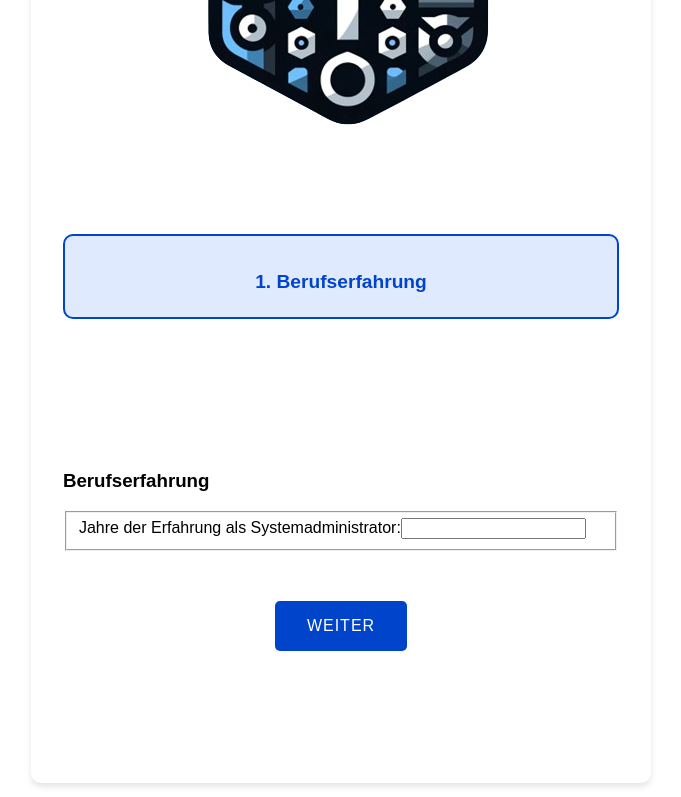
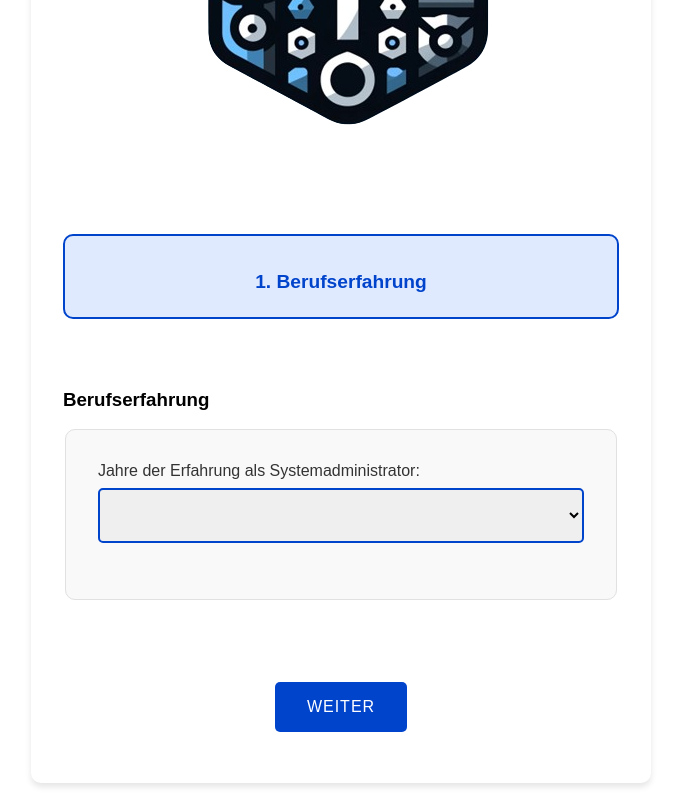
Before and after one commit to Jonasph7/nuxt_web_engineering, a Nuxt app: page /qualificationform in a window 1280 px wide. Shown: the part 455-1252 px from the top of the page, without its empty margins (299-980 px from the left). Built offline with nearby package versions, Linux system fonts and the light colour scheme; no server answers.

Commit message:
Dropdown Menü und Design für Formular fertig

```diff
--- a/pages/impressum.vue
+++ b/pages/impressum.vue
@@ -3,15 +3,15 @@
     <h1>Impressum</h1>
 
     <div class="contact-info">
-      <p><strong>Alfred Mustermann</strong><br />
-      [Straße]<br />
-      [Postleitzahl] [Ort]</p>
+      <p><strong>Alfred Schmitz</strong><br />
+        Tulpenstraße 312<br />
+      360420 Wolfenstein</p>
 
       <p><strong>Handelsregister:</strong> 360420<br />
       <strong>Registergericht:</strong> Kiel</p>
 
       <p><strong>Vertreten durch:</strong><br />
-      [Vor- und Nachnamen der vertretungsberechtigten Personen]</p>
+      Alfred Schmitz, Erika Schmitz</p>
     </div>
 
     <h2>Kontakt</h2>
--- a/pages/qualificationform.vue
+++ b/pages/qualificationform.vue
@@ -4,6 +4,7 @@
     <div class="logo-container">
       <img src="/Bild1-removebg-preview.png" alt="TechInnovate Solutions Logo" />
     </div>
+    <div class="funnel-stages-container">
       <div class="funnel-stages">
         <div class="funnel-stage" @click="setActiveStage('experience')" :class="{ active: activeStage === 'experience', completed: isCompleted('experience') }">
           <h3>1. Berufserfahrung</h3>
@@ -21,13 +22,19 @@
           <h3>5. Überprüfung und Absenden</h3>
         </div>
       </div>
+    </div>
     <div class="stage-content">
       <div v-if="activeStage === 'experience'" class="form-content">
         <h3>Berufserfahrung</h3>
         <form @submit.prevent="nextStage('skills')">
           <fieldset>
             <label for="experience">Jahre der Erfahrung als Systemadministrator:</label>
-            <input type="number" id="experience" v-model.number="form.experience" min="0" required>
+            <select id="experience" v-model="form.experience" required>
+              <option value="0">0 Jahre</option>
+              <option value="1-3">1-3 Jahre</option>
+              <option value="4-10">4-10 Jahre</option>
+              <option value=">10">>10 Jahre</option>
+            </select>
           </fieldset>
           <br>
           <button type="submit" class="next-button">Weiter</button>
@@ -114,9 +121,6 @@
   </div>
 </template>
 
-
-
-
 <script>
 import { supabase } from '@/supabase' // Adjust the path according to your project structure
 
@@ -130,7 +134,7 @@ export default {
         lastName: "",
         email: "",
         phone: null,
-        experience: null,
+        experience: "",
         skills: "",
         education: "",
       },
@@ -156,7 +160,7 @@ export default {
         this.formHasErrors = true;
         return false;
       }
-      if (this.activeStage === 'experience' && this.form.experience === null) {
+      if (this.activeStage === 'experience' && !this.form.experience) {
         this.formHasErrors = true;
         return false;
       }
@@ -175,13 +179,13 @@ export default {
         case 'personal':
           return this.form.firstName && this.form.lastName && this.form.email && this.form.phone !== null;
         case 'experience':
-          return this.form.experience !== null;
+          return this.form.experience;
         case 'skills':
           return this.form.skills;
         case 'education':
           return this.form.education;
         case 'review':
-          return this.form.firstName && this.form.lastName && this.form.email && this.form.phone !== null && this.form.experience !== null && this.form.skills && this.form.education;
+          return this.form.firstName && this.form.lastName && this.form.email && this.form.phone !== null && this.form.experience && this.form.skills && this.form.education;
         default:
           return false;
       }
@@ -197,7 +201,7 @@ export default {
       const formData = {
         ...this.form,
         phone: parseInt(this.form.phone, 10),
-        experience: parseInt(this.form.experience, 10)
+        experience: this.form.experience
       };
 
       try {
@@ -220,11 +224,6 @@ export default {
   },
 };
 </script>
-
-
-
-
-
 
 <style scoped>
 /* Stile für den Titel */
@@ -253,6 +252,11 @@ export default {
 }
 
 /* Stile für die Funnel-Stufen */
+.funnel-stages-container {
+  display: flex;
+  flex-direction: column;
+}
+
 .funnel-stages {
   display: flex;
   flex-direction: column; /* Vertikale Anordnung */
@@ -294,7 +298,6 @@ export default {
   justify-content: center;
   align-items: center;
   min-height: 400px; /* Festgelegte Mindesthöhe für Konsistenz */
-  height: 400px; /* Feste Höhe */
   transition: height 0.3s;
 }
 
@@ -302,7 +305,7 @@ export default {
   width: 100%;
 }
 
-.qualifications-form fieldset {
+.form-content fieldset {
   border: 1px solid #e1e1e1;
   border-radius: 10px;
   padding: 2rem;
@@ -321,7 +324,7 @@ export default {
 }
 
 /* Legendenstil */
-.qualifications-form legend {
+.form-content legend {
   font-size: 1.2rem;
   color: #0044cc;
   margin-bottom: 1rem;
@@ -329,16 +332,16 @@ export default {
 }
 
 /* Input- und Label-Stile */
-.qualifications-form label {
+.form-content label {
   display: block;
   margin-bottom: 0.5rem;
   color: #333;
   font-size: 1rem;
 }
 
-.qualifications-form input,
-.qualifications-form textarea,
-.qualifications-form select {
+.form-content input,
+.form-content textarea,
+.form-content select {
   width: 100%;
   padding: 1rem;
   border: 2px solid #0044cc; /* Blaue Umrandung */
@@ -348,9 +351,9 @@ export default {
   transition: border-color 0.3s;
 }
 
-.qualifications-form input:focus,
-.qualifications-form textarea:focus,
-.qualifications-form select:focus {
+.form-content input:focus,
+.form-content textarea:focus,
+.form-content select:focus {
   border-color: #0044cc;
   outline: none;
   box-shadow: 0 0 0 3px rgba(0, 68, 204, 0.2);
@@ -399,5 +402,9 @@ export default {
   .input-item {
     flex: 1 1 100%;
   }
+
+  .funnel-stages {
+    flex-direction: column; /* Vertikale Anordnung auf kleinen Bildschirmen */
+  }
 }
 </style>
```
Lines whose indentation alone changed are shown as unchanged.
